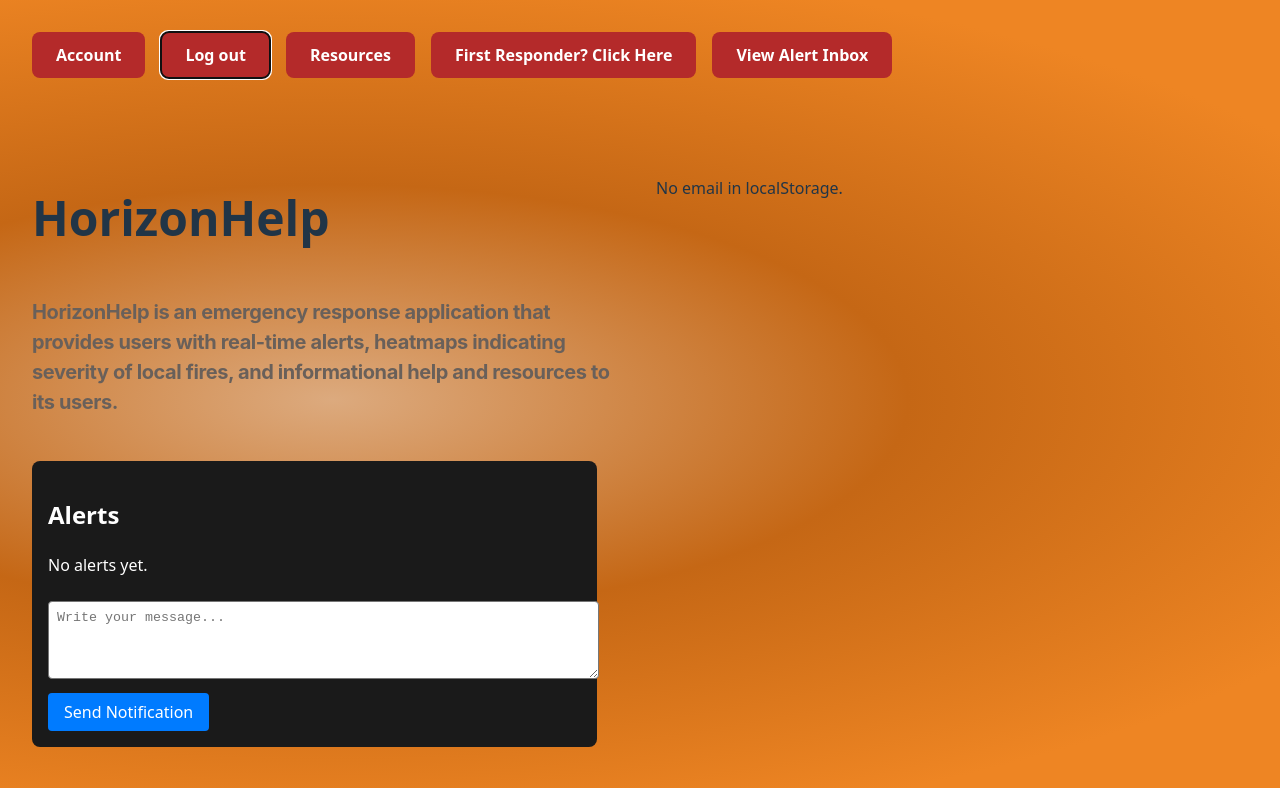
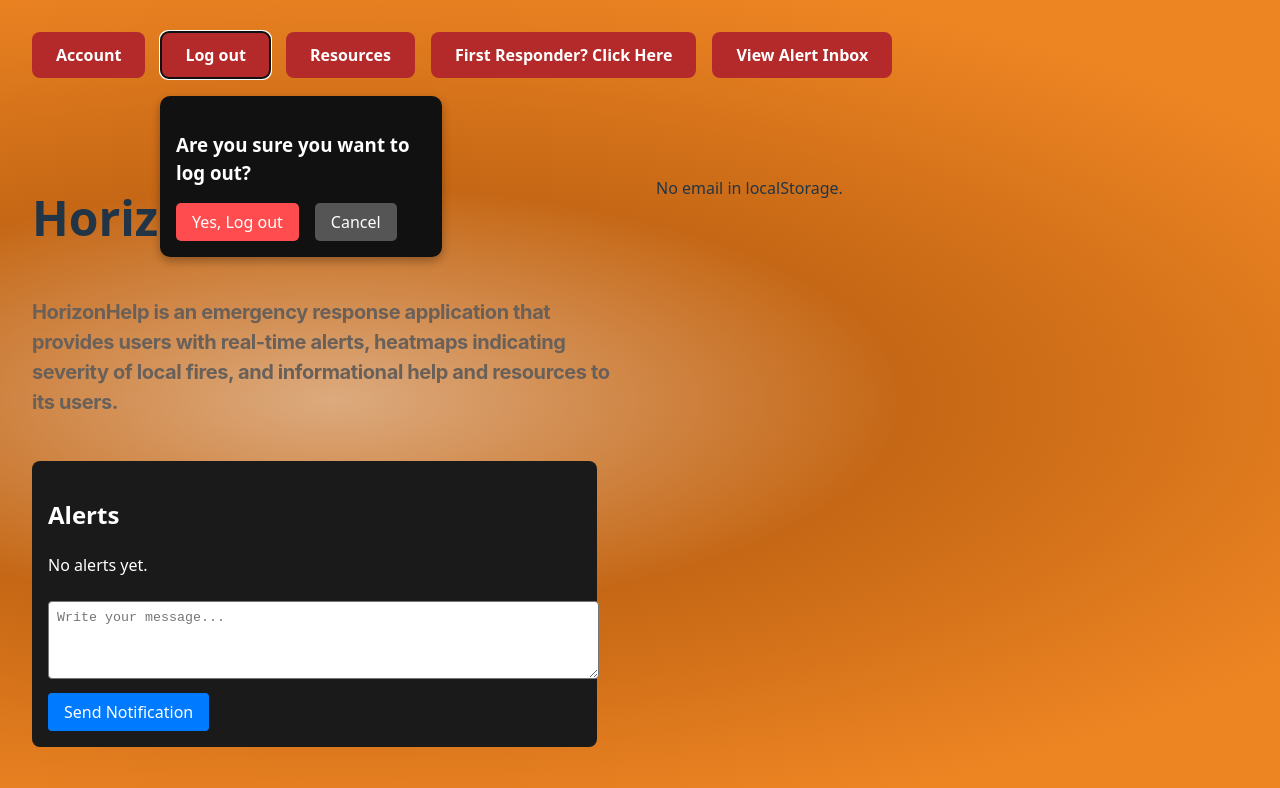
Before and after one commit to aj202088/HorizonHelp, a React (Vite) app in the folder frontend/: page /dashboard in a window 1280 px wide. Both pictures are taken after a click on the button "Log out". Shown: the top 788 px of the page. Built offline with nearby package versions, Linux system fonts and the light colour scheme.

Commit message:
Added Logout Pop-up

```diff
--- a/frontend/src/pages/DashboardPage.jsx
+++ b/frontend/src/pages/DashboardPage.jsx
@@ -15,6 +15,7 @@ const DashboardPage = () => {
   const [success, setSuccess] = useState("");
   const [err, setErr] = useState("");
   const [showAccount, setShowAccount] = useState(false);
+  const [showLogoutPopup, setShowLogoutPopup] = useState(false);
 
   const email = localStorage.getItem("userEmail");
 
@@ -76,12 +77,17 @@ const DashboardPage = () => {
   };
 
   const toggleAccount = () => setShowAccount(!showAccount);
+  const toggleLogoutPopup = () => setShowLogoutPopup(!showLogoutPopup);
+  const handleLogout = () => {
+    localStorage.removeItem("userEmail");
+    window.location.href = "/login";
+  };
 
   return (
     <div style={{ background: 'radial-gradient(92.52% 55.47% at 25.97% 50%, #DCAA7E 0%, #C56715 48.56%, #EE8523 100%)', height: "100vh", width: "100vw", padding: "2rem", boxSizing: "border-box", position: "relative" }}>
       <div style={{ position: "absolute", top: "2rem", left: "2rem", display: "flex", gap: "1rem" }}>
         <ButtonsTop onPress={toggleAccount}>Account</ButtonsTop>
-        <ButtonsTop onPress={() => {}}>Log out</ButtonsTop>
+        <ButtonsTop onPress={toggleLogoutPopup}>Log out</ButtonsTop>
         <ButtonsTop onPress={() => {}}>Resources</ButtonsTop>
         <ButtonsTop onPress={() => {}}>First Responder? Click Here</ButtonsTop>
         <ButtonsTop onPress={() => {}}>View Alert Inbox</ButtonsTop>
@@ -98,6 +104,24 @@ const DashboardPage = () => {
           <p><strong>State:</strong> {user?.state || "N/A"}</p>
           <p><strong>ZIP:</strong> {user?.zip || "N/A"}</p>
           <p><strong>Country:</strong> {user?.country || "N/A"}</p>
+        </div>
+      )}
+
+      {showLogoutPopup && (
+        <div style={{ position: "absolute", top: "6rem", left: "10rem", zIndex: 10, backgroundColor: "#111", borderRadius: "10px", padding: "1rem", width: "250px", boxShadow: "0 4px 10px rgba(0,0,0,0.3)", color: "white" }}>
+          <h3 style={{ marginBottom: "1rem" }}>Are you sure you want to log out?</h3>
+          <button
+            onClick={handleLogout}
+            style={{ backgroundColor: "#ff4d4f", color: "white", border: "none", padding: "0.5rem 1rem", borderRadius: "5px", cursor: "pointer" }}
+          >
+            Yes, Log out
+          </button>
+          <button
+            onClick={toggleLogoutPopup}
+            style={{ marginLeft: "1rem", backgroundColor: "#555", color: "white", border: "none", padding: "0.5rem 1rem", borderRadius: "5px", cursor: "pointer" }}
+          >
+            Cancel
+          </button>
         </div>
       )}
 
```
